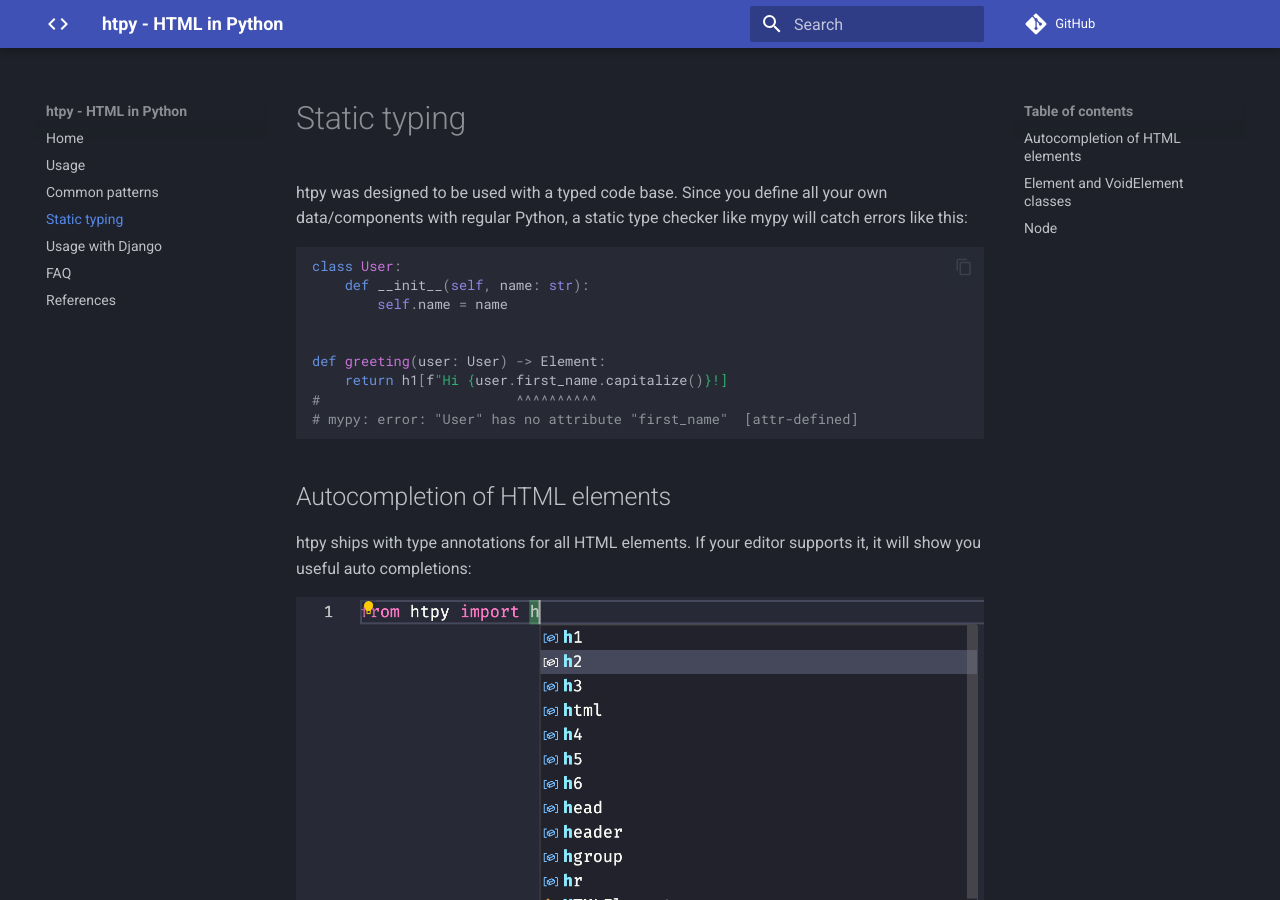
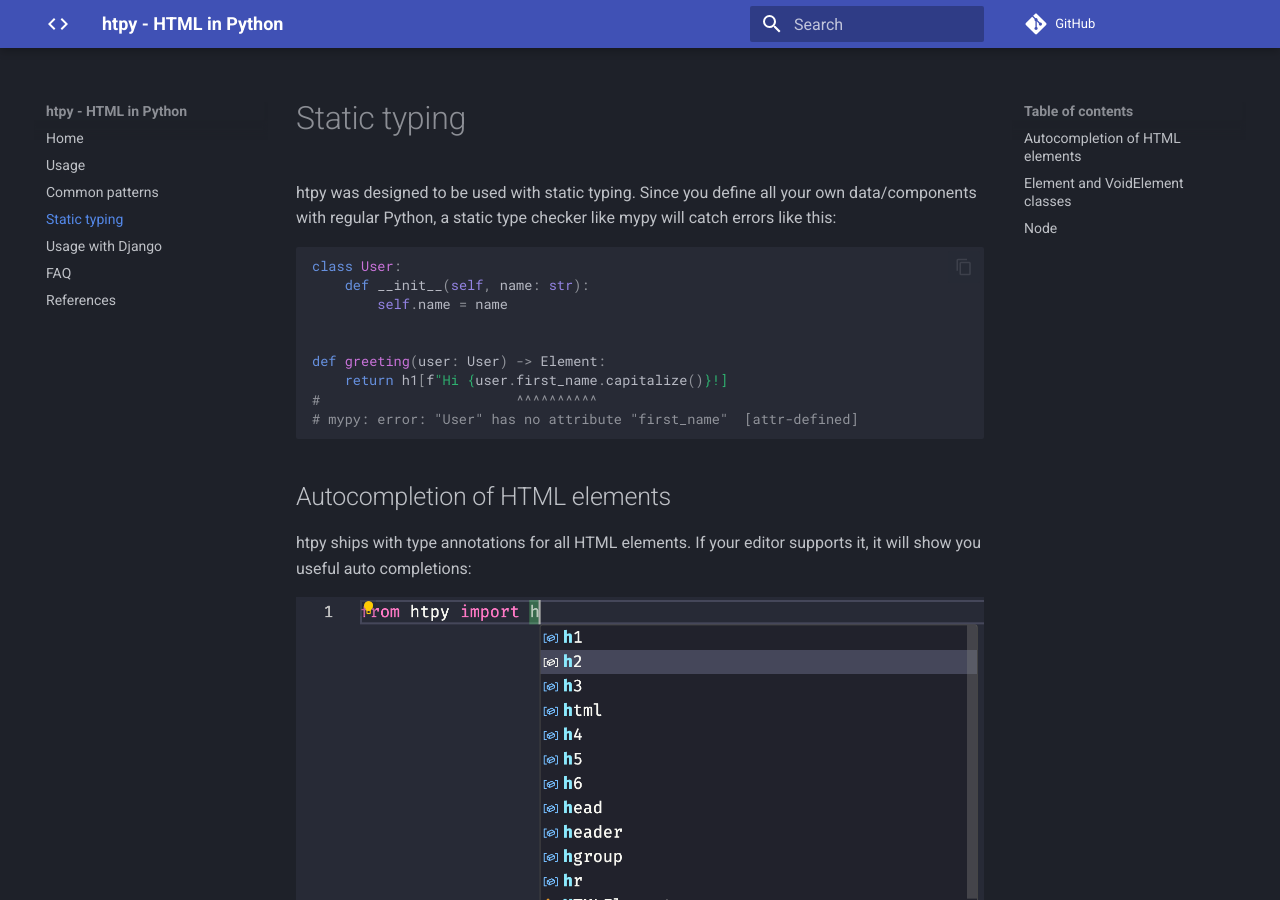
Before and after one commit to pelme/htpy, an MkDocs documentation site: the page built from docs/static-typing.md, in a window 1280 px wide and 900 px high. Built offline with MkDocs 1.6.1 and Material for MkDocs 9.7.7, drawn with Linux system fonts in a browser that asks for light colours; comment, search, counter and statistics services are not loaded.

Commit message:
reword static typing doc

````diff
--- a/docs/static-typing.md
+++ b/docs/static-typing.md
@@ -1,6 +1,8 @@
 # Static typing
 
-htpy was designed to be used with a typed code base. Since you define all your own data/components with regular Python, a static type checker like mypy will catch errors like this:
+htpy was designed to be used with static typing. Since you define all your own
+data/components with regular Python, a static type checker like mypy will catch
+errors like this:
 
 ```python
 
````
